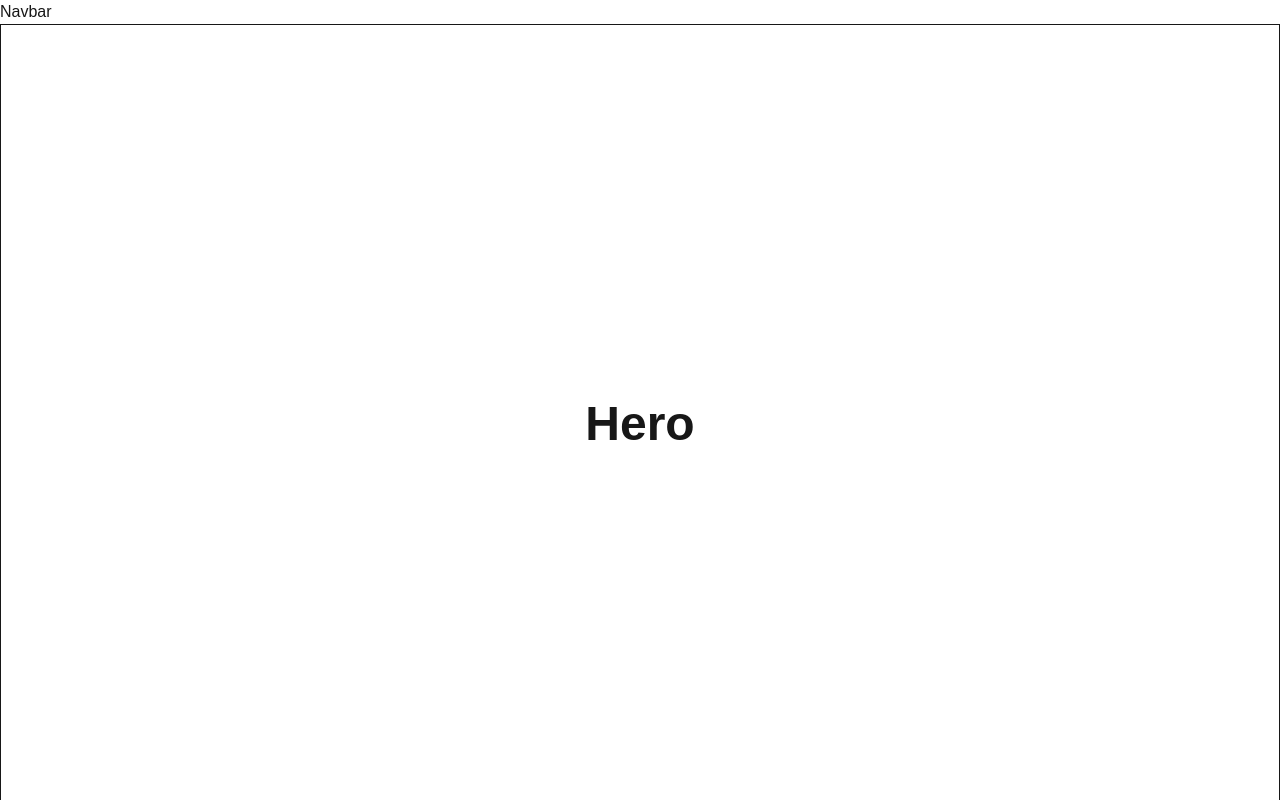
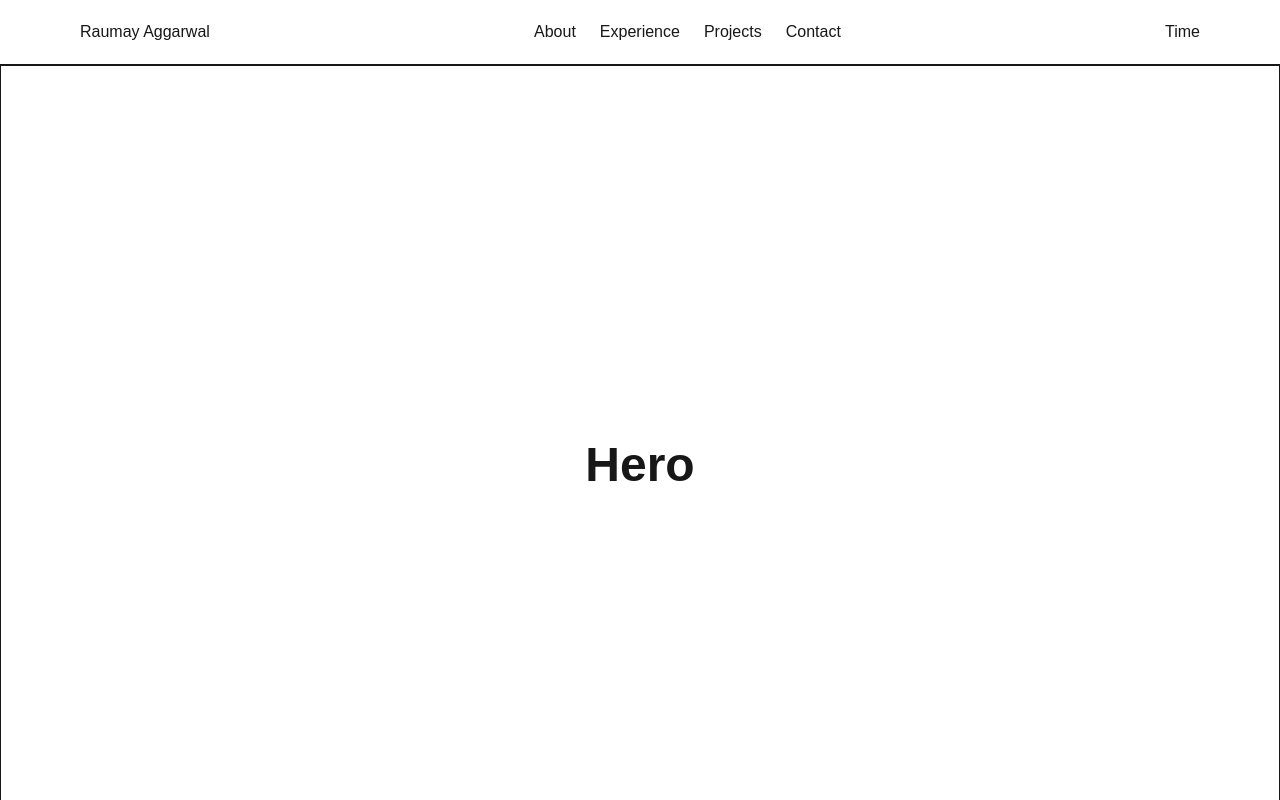
Before and after one commit to imraumayaggarwal/New-Portfolio, a Next.js app: page / in a window 1280 px wide. Shown: the top 800 px of the page. Built offline with nearby package versions, Linux system fonts and the light colour scheme.

Commit message:
feat: add navbar layout

```diff
--- a/src/components/layout/Navbar.tsx
+++ b/src/components/layout/Navbar.tsx
@@ -1,7 +1,24 @@
+import Container from "../layout/Container";
+
 export default function Navbar() {
     return (
-        <div>
-            Navbar
-        </div>
+        <nav className="border-b">
+            <Container>
+                <div className="flex justify-between items-center h-16">
+                    <div>
+                        Raumay Aggarwal
+                    </div>
+                    <div className="flex gap-6">
+                        <a href="#about">About</a>
+                        <a href="#experience">Experience</a>
+                        <a href="#projects">Projects</a>
+                        <a href="#contact">Contact</a>
+                    </div>
+                    <div>
+                        Time
+                    </div>
+                </div>
+            </Container>
+        </nav>
     );
 }
```
